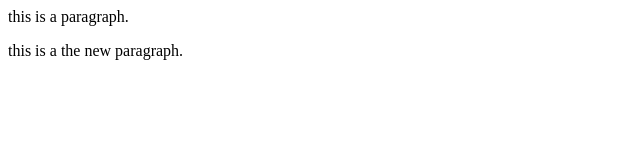
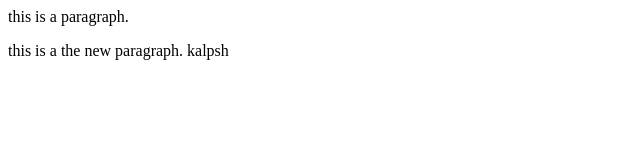
Before and after one commit to Kalpesh-Jamsandekar/LocalRepo, a plain HTML site: page index.html in a window 1280 px wide. Shown: the full height of the page, 0-640 px from the left. Drawn offline with Linux system fonts and the light colour scheme.

Commit message:
added my name

```diff
--- a/index.html
+++ b/index.html
@@ -1,2 +1,2 @@
 <p>this is a paragraph.</p>
-<p>this is a the new paragraph.</p>
+<p>this is a the new paragraph. kalpsh</p>
```
